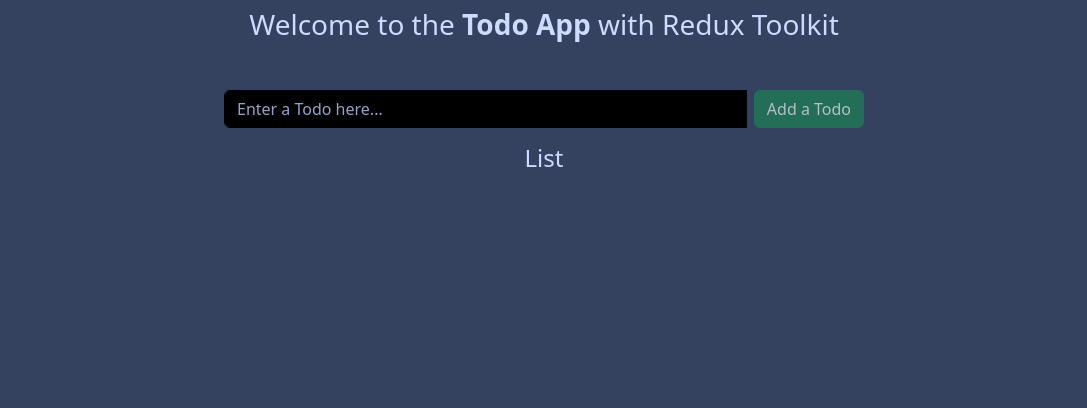
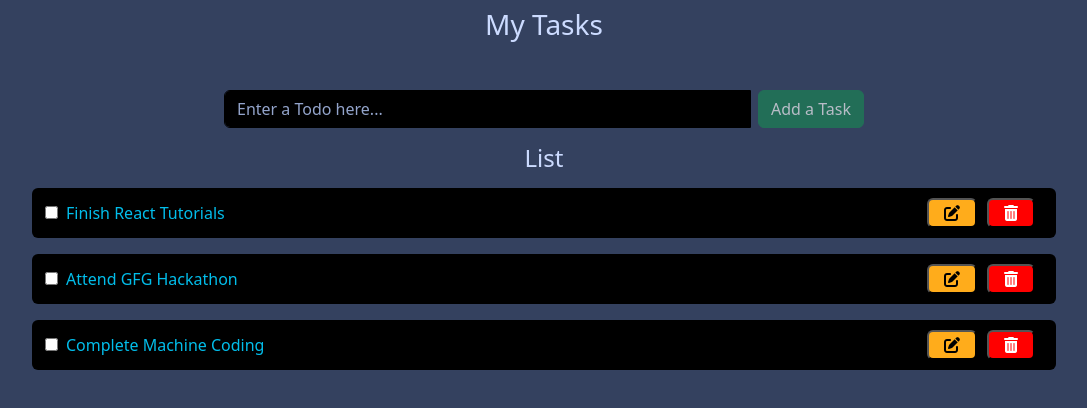
Before and after one commit to adityaranjan858/todo-app-with-redux-toolkit, a React (Create React App) app: page / in a window 1280 px wide. Shown: the top 408 px of the page, without its empty margins (96-1183 px from the left). Built offline with nearby package versions, Linux system fonts and the light colour scheme.

Commit message:
Added Checkbox , README file

```diff
--- a/src/App.js
+++ b/src/App.js
@@ -5,7 +5,7 @@ import Todo from './component/Todo';
 function App() {
   return (
     <div className="App">
-     <h3 className='mb-5 mt-2 heading'>Welcome to the <strong>Todo App</strong>  with Redux Toolkit</h3>
+     <h3 className='mb-5 mt-2 heading'>My Tasks</h3>
      <AddTodos/>
      <Todo/>
     </div>
--- a/src/component/AddTodos.js
+++ b/src/component/AddTodos.js
@@ -26,7 +26,7 @@ const AddTodos = () => {
                 <div className={`input-group m-auto ${style.input_field_container}`} >
                     <input type="text" autoComplete='on' className={`form-control ${style.input_field}`} id={style.inputID} placeholder="Enter a Todo here..." value={value} onChange={inputHandler} />
                     <div>
-                        <button className="btn btn-success ms-2" disabled={value.length === 0} type='submit'>Add a Todo</button>
+                        <button className="btn btn-success ms-2" disabled={value.length === 0} type='submit'>Add a Task</button>
                     </div>
                 </div>
             </form>
--- a/src/component/Todo.js
+++ b/src/component/Todo.js
@@ -1,13 +1,13 @@
-import React, { useEffect, useState } from 'react';
-import { useSelector, useDispatch } from 'react-redux';
-import { removeTodo, updateTodo } from '../features/todo/todoSlice';
-import Modal from 'react-bootstrap/Modal';
+import React, { useEffect, useState } from "react";
+import { useSelector, useDispatch } from "react-redux";
+import { removeTodo, toggleTodo, updateTodo } from "../features/todo/todoSlice";
+import Modal from "react-bootstrap/Modal";
 import style from "./Todo.module.css";
 
 const Todo = () => {
   const [value, setValue] = useState({
     id: "",
-        text: ""
+    text: "",
   });
   const [singleId, setSingleId] = useState("");
   const [show, setShow] = useState(false);
@@ -15,56 +15,98 @@ const Todo = () => {
   const handleClose = () => setShow(false);
   const handleShow = () => setShow(true);
 
-    const todos = useSelector(state => state.todo.todos);
+  const todos = useSelector((state) => state.todo.todos);
   const dispatch = useDispatch();
 
   const singleTodoId = (id) => {
     setSingleId(id);
-    }
+  };
 
   useEffect(() => {
-        const singleTodo = todos.filter(ele => ele.id === singleId);
+    const singleTodo = todos.filter((ele) => ele.id === singleId);
     if (singleTodo.length > 0) {
       setValue(singleTodo[0]);
     }
-    }, [singleId, todos])
+  }, [singleId, todos]);
 
   const inputHandler = (e) => {
-        let value = e.target.value
-        let word = value.split(" ")
-        let newWord = word.map(word=>{
-            return word.charAt(0).toUpperCase() + word.slice(1).toLowerCase()
-        }).join(" ")
+    let value = e.target.value;
+    let word = value.split(" ");
+    let newWord = word
+      .map((word) => {
+        return word.charAt(0).toUpperCase() + word.slice(1).toLowerCase();
+      })
+      .join(" ");
     setValue({ ...value, text: newWord });
-    }
+  };
 
   const submitHandler = (e) => {
     e.preventDefault();
     dispatch(updateTodo({ id: singleId, text: value.text }));
     setValue({ id: "", text: "" });
     handleClose();
-    }
+  };
+
+  const handleToggle = (id) => {
+    dispatch(toggleTodo(id));
+  };
 
   return (
     <>
-            <h4 className='mt-3 heading'> List</h4>
-            <ul className='list-group'>
-                {todos.length > 0 && todos.map((todo) => {
+      <h4 className="mt-3 heading"> List</h4>
+      <ul className="list-group">
+        {todos.length > 0 &&
+          todos.map((todo) => {
             return (
-                        <li className={`list-unstyled d-flex justify-content-between align-items-center ${style.list_item}`} key={todo.id}>
+
+              <li
+                key={todo.id}
+                className={`list-unstyled ${style.list_item} `}
+              >
+                <div className="d-flex justify-content-between align-items-center flex-wrap">
+                    <div> <input
+                  type="checkbox"
+                  checked={todo.completed}
+                  onChange={() => handleToggle(todo.id)}
+                />
+
+                <span
+                  style={{
+                    textDecoration: todo.completed ? "line-through" : "none",
+                      color: todo.completed ? "gray" : "",
+                  }}
+
+                  className={`${style.list_text} mx-2`}
+                >
                   {todo.text}
-
-                            <div className='mx-2'>
+                </span></div>
+                    <div> <div className="mx-2">
                   {/* <!-- Button trigger modal --> */}
 
-                                <button type="button" className={style.edit_btn} onClick={() => { singleTodoId(todo.id); handleShow() }}>
+                  <button
+                    type="button"
+                    className={style.edit_btn}
+                    onClick={() => {
+                      singleTodoId(todo.id);
+                      handleShow();
+                    }}
+                  >
                     <i className="fa-solid fa-pen-to-square"></i>
                   </button>
 
-                                <button className={style.del_btn} onClick={() => dispatch(removeTodo(todo.id))}><i className="fa-solid fa-trash-can"></i></button>
+                  <button
+                    className={style.del_btn}
+                    onClick={() => dispatch(removeTodo(todo.id))}
+                  >
+                    <i className="fa-solid fa-trash-can"></i>
+                  </button>
+                </div></div>
                 </div>
+
+
+
               </li>
-                    )
+            );
           })}
       </ul>
 
@@ -83,18 +125,32 @@ const Todo = () => {
         <form onSubmit={submitHandler}>
           <Modal.Body>
             <div className="input-group w-50 m-auto">
-                            <input type="text" className={`form-control ${style.input_field}`} id={style.inputID} placeholder="Enter a Todo here..." value={value.text} onChange={inputHandler} />
+              <input
+                type="text"
+                className={`form-control ${style.input_field}`}
+                id={style.inputID}
+                placeholder="Enter a Todo here..."
+                value={value.text}
+                onChange={inputHandler}
+              />
             </div>
           </Modal.Body>
           <Modal.Footer>
-                        <button type="button" className="btn btn-secondary" onClick={handleClose}>Close</button>
-                        <button className="btn btn-success ms-2" type='submit'>Update</button>
+            <button
+              type="button"
+              className="btn btn-secondary"
+              onClick={handleClose}
+            >
+              Close
+            </button>
+            <button className="btn btn-success ms-2" type="submit">
+              Update
+            </button>
           </Modal.Footer>
         </form>
       </Modal>
-
     </>
-    )
-}
+  );
+};
 
 export default Todo;
--- a/src/component/Todo.module.css
+++ b/src/component/Todo.module.css
@@ -6,6 +6,7 @@
     font-weight: 500;
     border-radius: 6px;
     padding: 10px 13px 10px 13px !important;
+
 }
 
 .del_btn{
@@ -38,3 +39,8 @@
     outline: none;
     box-shadow:none !important;
 }
+
+/* .list_text {
+    word-break: break-all;
+    width: 10px;
+} */
--- a/src/features/todo/todoSlice.js
+++ b/src/features/todo/todoSlice.js
@@ -1,8 +1,5 @@
 import { createSlice } from "@reduxjs/toolkit";
 
-const initialState = {
-    todos: [],
-}
 let idVal = 1;
 /* Function to serialize the id value */
 const getNextId = () => {
@@ -10,6 +7,26 @@ const getNextId = () => {
     idVal++;
     return currentId;
 }
+
+const initialState = {
+    todos: [{
+        id : getNextId(),
+        text : "Finish React Tutorials",
+        completed : false
+    },
+    {
+        id : getNextId(),
+        text : "Attend GFG Hackathon",
+        completed : false
+    },
+    {
+        id : getNextId(),
+        text : "Complete Machine Coding",
+        completed : false
+    },
+]
+}
+
 const todoSlice = createSlice({
     name: "todo",
     initialState,
@@ -17,9 +34,16 @@ const todoSlice = createSlice({
         addTodo: (state, action) => {
             const todo = {
                 id: getNextId(),
-                text: action.payload
+                text: action.payload,
+                completed : false
             }
             state.todos.push(todo)
+        },
+        toggleTodo : (state, action)=>{
+            const toggleTodos = state.todos.find(todo=>todo.id === action.payload)
+            if(toggleTodos){
+               toggleTodos.completed = !toggleTodos.completed
+            }
         },
         removeTodo: (state, action) => {
             state.todos = state.todos.filter((todo) => todo.id !== action.payload)
@@ -35,5 +59,5 @@ const todoSlice = createSlice({
     }
 })
 
-export const { addTodo, removeTodo, updateTodo } = todoSlice.actions
+export const { addTodo, removeTodo, updateTodo,toggleTodo } = todoSlice.actions
 export default todoSlice.reducer
```
Also changed, not shown: 1 other file (tests, documents, lock files or other folders). Lines whose indentation alone changed are shown as unchanged.
